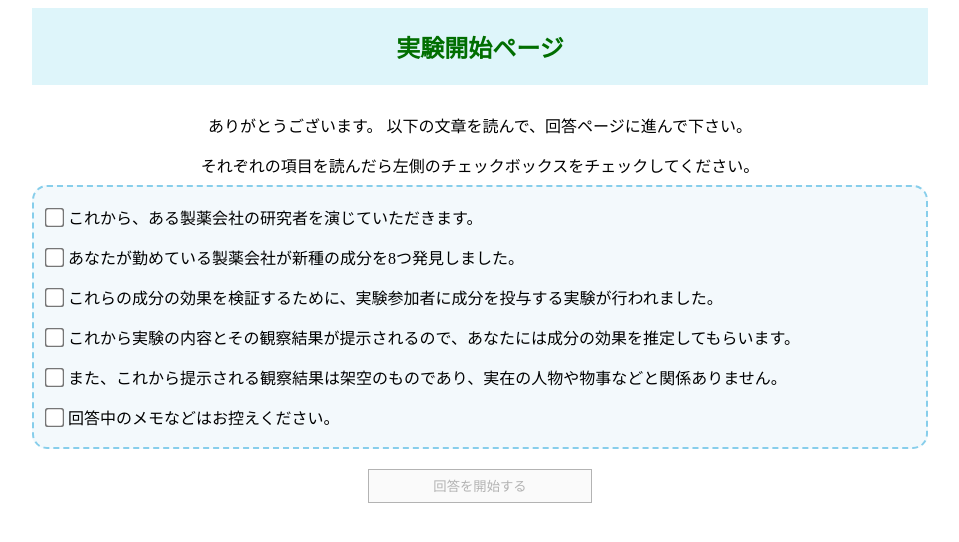
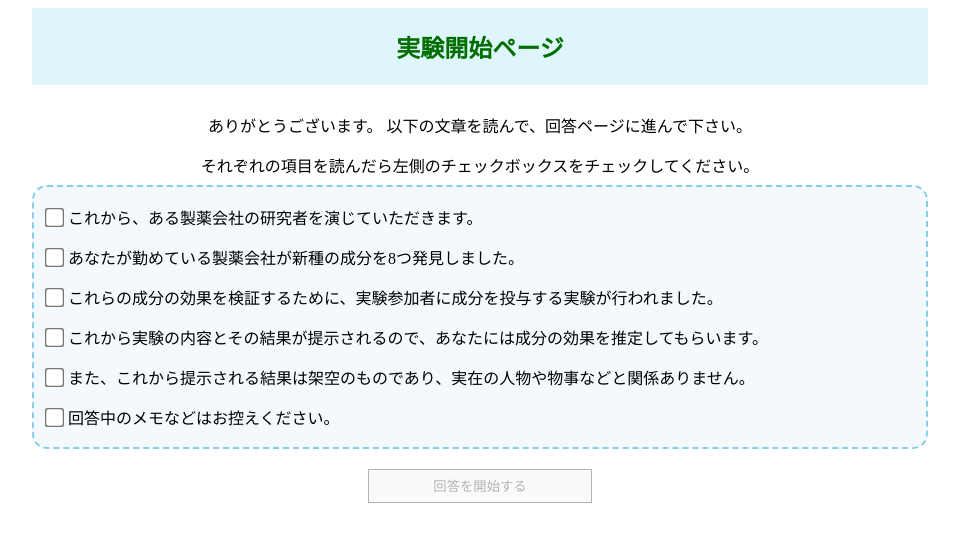
Before and after one commit to ichi-269/ucs_vs_cs_experiment, a Flask app: page /top1_2 in a window 1280 px wide. Shown: the top 542 px of the page, without its empty margins (160-1119 px from the left). Run offline with Flask 3, Linux system fonts and the light colour scheme.

Commit message:
観察結果->結果

```diff
--- a/exp/static/javascript/examine1.js
+++ b/exp/static/javascript/examine1.js
@@ -134,7 +134,7 @@ function to_next_sample() {
     const button1 = document.getElementById('next_sample');
     button1.disabled = true;
     if (current_test_page >= sample_size) {
-        alert('観察結果は以上になります。');
+        alert('結果は以上になります。');
         draw_estimate('fin');
         return;
     }
--- a/exp/templates/exp/top1_2.html
+++ b/exp/templates/exp/top1_2.html
@@ -59,7 +59,7 @@
                     <input class="checks" type="checkbox" id="checkbox4" style="transform:scale(1.5)"
                         onclick="check_agreement2()" />
                     <label
-                        for="checkbox4">これから実験の内容とその観察結果が提示されるので、あなたには成分の効果を推定してもらいます。
+                        for="checkbox4">これから実験の内容とその結果が提示されるので、あなたには成分の効果を推定してもらいます。
                     </label>
                 </p>
                 <br>
@@ -67,7 +67,7 @@
                     <input class="checks" type="checkbox" id="checkbox5" style="transform:scale(1.5)"
                         onclick="check_agreement2()" />
                     <label
-                        for="checkbox5">また、これから提示される観察結果は架空のものであり、実在の人物や物事などと関係ありません。
+                        for="checkbox5">また、これから提示される結果は架空のものであり、実在の人物や物事などと関係ありません。
                     </label>
                 </p>
                 <br>
```
